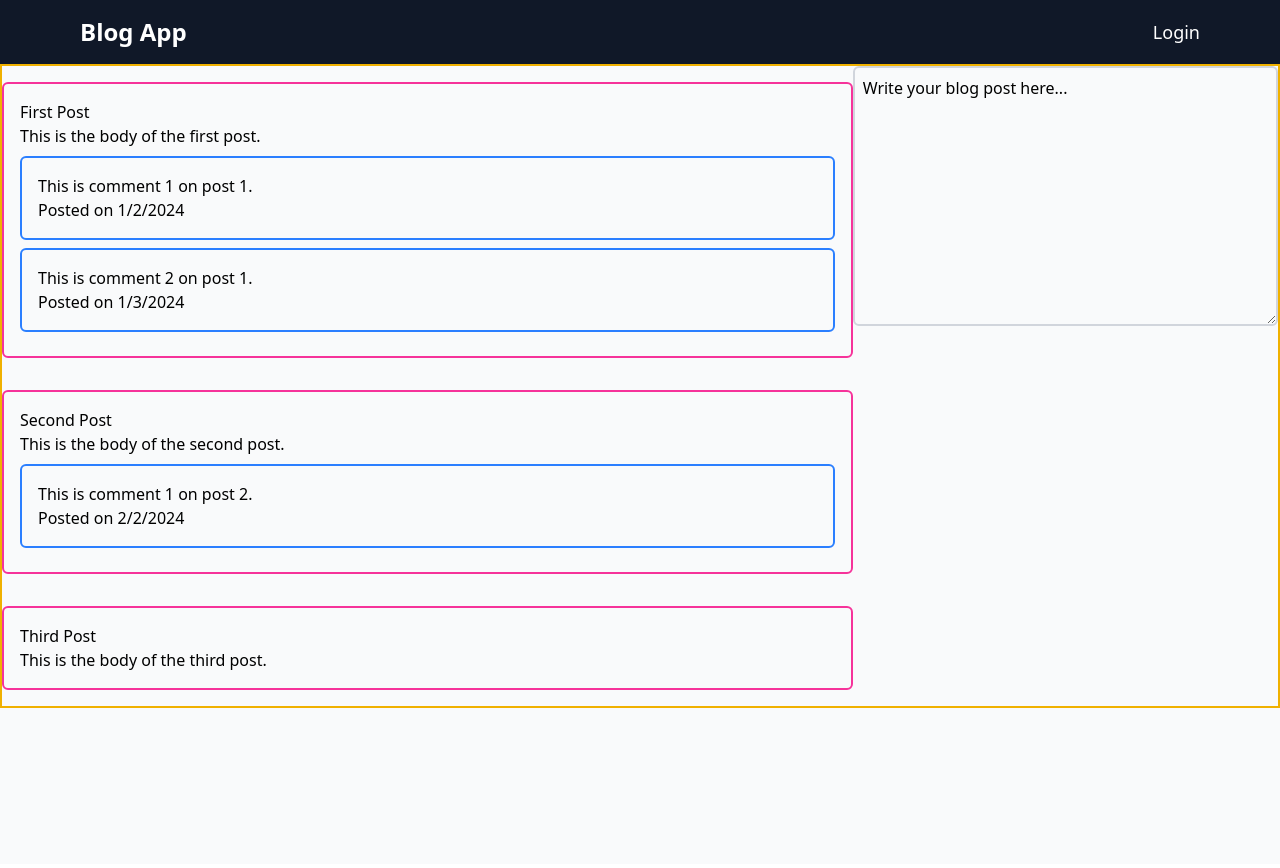
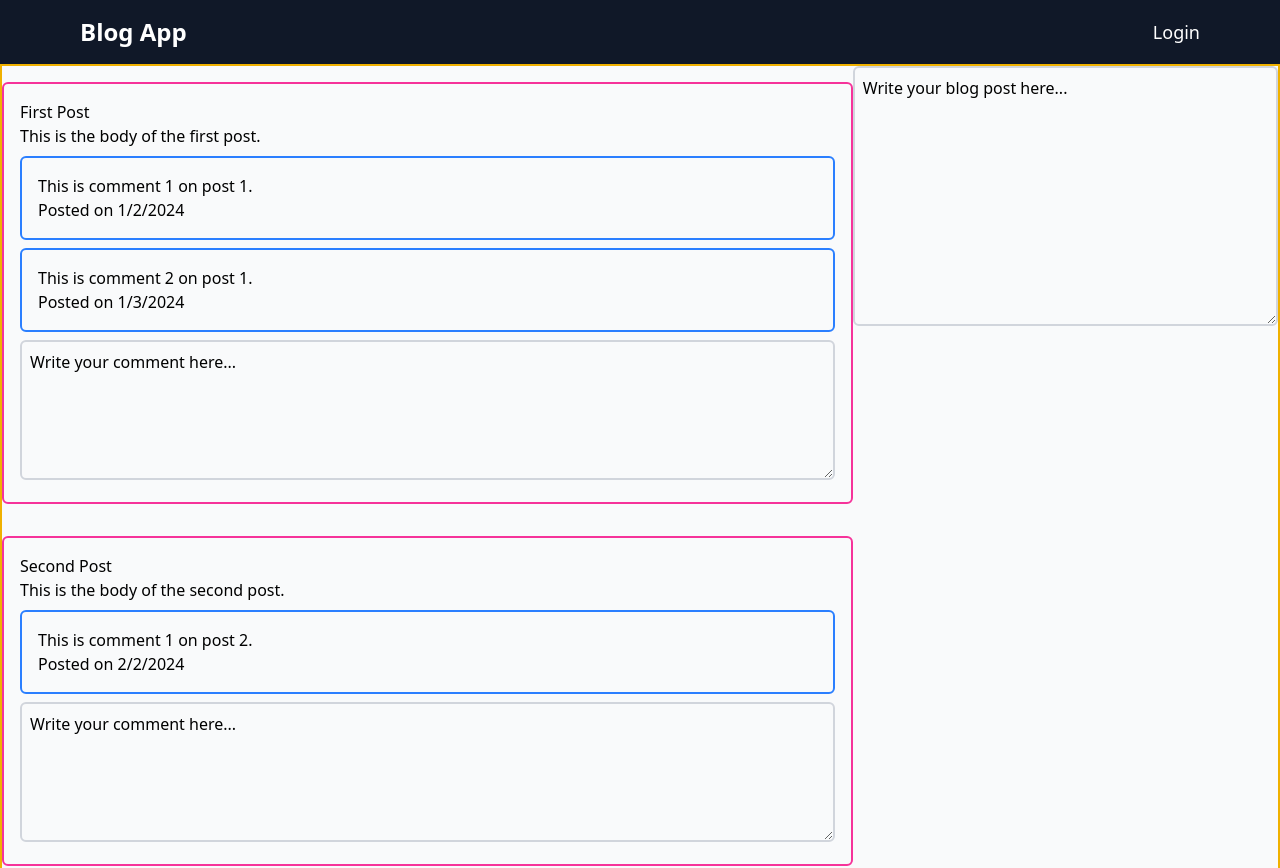
Before and after one commit to jsextonprofessional/blog_roles_perms, a SvelteKit app in the folder frontend/: page /blog in a window 1280 px wide. Shown: the top 868 px of the page. Built offline with nearby package versions, Linux system fonts and the light colour scheme.

Commit message:
[frontend] Creates and mounts CommentTextarea.

```diff
--- a/frontend/src/routes/blog/BlogBody.svelte
+++ b/frontend/src/routes/blog/BlogBody.svelte
@@ -1,5 +1,6 @@
 <script lang="ts">
 	import CommentBody from './CommentBody.svelte';
+	import CommentTextarea from './CommentTextarea.svelte';
 
 	let { title, body, comments } = $props();
 </script>
@@ -8,6 +9,8 @@
 	<h1>{title}</h1>
 	<div>{@html body}</div>
 
+	<!-- if USER -->
+	<div>
 		{#each comments as comment}
 			<CommentBody
 				id={comment.id}
@@ -18,4 +21,7 @@
 				updatedAt={comment.updatedAt}
 			/>
 		{/each}
+
+		<CommentTextarea body="Write your comment here..." />
 	</div>
+</div>
--- a/frontend/src/routes/blog/CommentTextarea.svelte
+++ b/frontend/src/routes/blog/CommentTextarea.svelte
@@ -0,0 +1,10 @@
+<script lang="ts">
+	let { body } = $props();
+</script>
+
+<textarea
+	class="w-full rounded-md border-2 border-gray-300 p-2"
+	bind:value={body}
+	placeholder="Write your comment here..."
+	rows="5"
+></textarea>
```
Also changed, not shown: 1 other file (tests, documents, lock files or other folders). Lines whose indentation alone changed are shown as unchanged.
